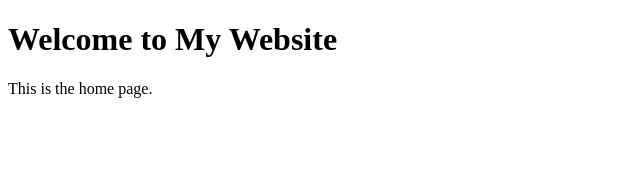
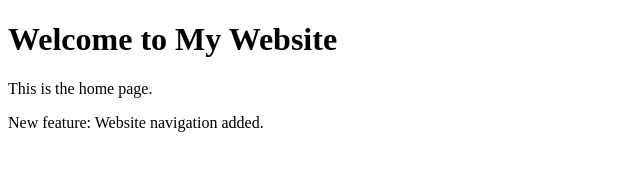
Before and after one commit to Advita9/GitWorkflowAssignment, a plain HTML site: page index.html in a window 1280 px wide. Shown: the whole page, without its empty margins (0-640 px from the left). Drawn offline with Linux system fonts and the light colour scheme.

Commit message:
Add navigation feature to home page

```diff
--- a/index.html
+++ b/index.html
@@ -6,5 +6,6 @@
 <body>
     <h1>Welcome to My Website</h1>
     <p>This is the home page.</p>
+    <p>New feature: Website navigation added.</p>
 </body>
 </html>
```
